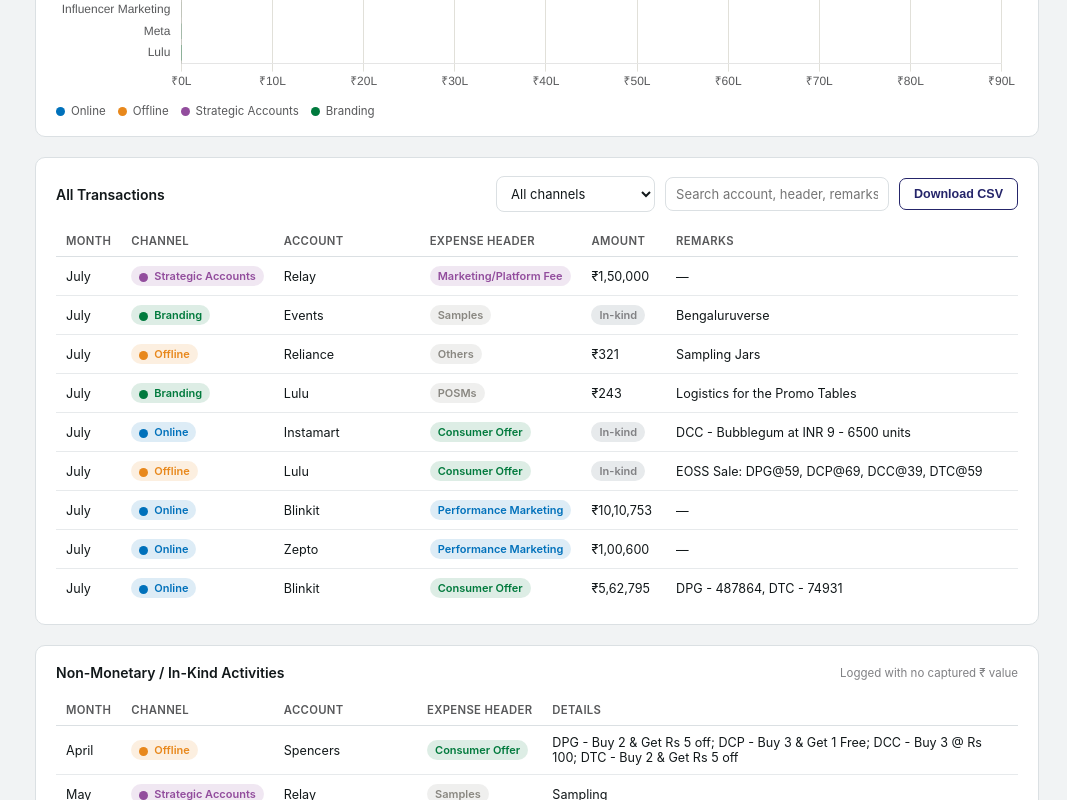
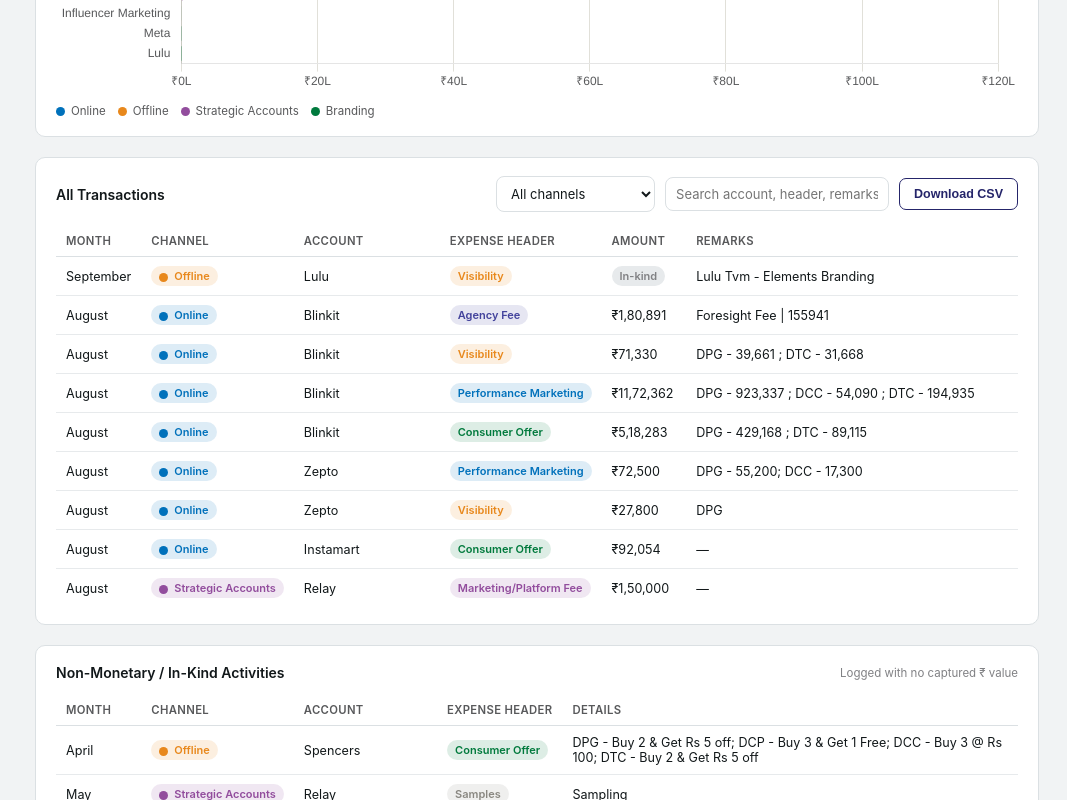
Before and after one commit to Nitish-Dobra/dobra-marketing-dashboard, a plain HTML site: page index.html in a window 1280 px wide. Shown: the part 2000-2800 px from the top of the page, without its empty margins (213-1280 px from the left). Drawn offline with Linux system fonts and the light colour scheme.

Commit message:
Marketing investment dashboard refresh

```diff
--- a/index.html
+++ b/index.html
@@ -356,7 +356,7 @@ const DATA = {
    "header": "Marketing/Platform Fee",
    "amount": 150000.0,
    "monetary": true,
-   "remarks": null
+   "remarks": "exclusive of GST = 18% (i.e. 27000)"
   },
   {
    "month": "April",
@@ -446,7 +446,17 @@ const DATA = {
    "header": "Agency Fee",
    "amount": 146350.8,
    "monetary": true,
-   "remarks": "Foresight Fee"
+   "remarks": "Foresight Fee "
+  },
+  {
+   "month": "April",
+   "monthNum": 4,
+   "channel": "Online",
+   "account": "Instamart",
+   "header": "Consumer Offer",
+   "amount": 5676.0,
+   "monetary": true,
+   "remarks": null
   },
   {
    "month": "May",
@@ -726,7 +736,7 @@ const DATA = {
    "header": "Agency Fee",
    "amount": 157191.8,
    "monetary": true,
-   "remarks": "Foresight Fee"
+   "remarks": "Foresight Fee | 135510 "
   },
   {
    "month": "June",
@@ -916,7 +926,17 @@ const DATA = {
    "header": "Agency Fee",
    "amount": 228345,
    "monetary": true,
-   "remarks": "Foresight Fee"
+   "remarks": "Foresight Fee | 196848"
+  },
+  {
+   "month": "June",
+   "monthNum": 6,
+   "channel": "Online",
+   "account": "Instamart",
+   "header": "Consumer Offer",
+   "amount": 14908.0,
+   "monetary": true,
+   "remarks": null
   },
   {
    "month": "July",
@@ -976,7 +996,7 @@ const DATA = {
    "header": "Consumer Offer",
    "amount": 0,
    "monetary": false,
-   "remarks": "EOSS Sale: DPG@59, DCP@69, DCC@39, DTC@59"
+   "remarks": "EOSS Sale from 8th July : DPG@59, DCP@69, DCC@39, DTC@59"
   },
   {
    "month": "July",
@@ -1012,6 +1032,16 @@ const DATA = {
    "month": "July",
    "monthNum": 7,
    "channel": "Strategic Accounts",
+   "account": "TFS",
+   "header": "Marketing/Platform Fee",
+   "amount": 225000.0,
+   "monetary": true,
+   "remarks": null
+  },
+  {
+   "month": "July",
+   "monthNum": 7,
+   "channel": "Strategic Accounts",
    "account": "Corporate Distributor",
    "header": "Manpower - Subsidy",
    "amount": 10000.0,
@@ -1054,29 +1084,9 @@ const DATA = {
    "channel": "Online",
    "account": "Blinkit",
    "header": "Agency Fee",
-   "amount": 85941.0,
-   "monetary": true,
-   "remarks": "Foresight Fee"
-  },
-  {
-   "month": "June",
-   "monthNum": 6,
-   "channel": "Online",
-   "account": "Instamart",
-   "header": "Consumer Offer",
-   "amount": 14908.0,
-   "monetary": true,
-   "remarks": null
-  },
-  {
-   "month": "April",
-   "monthNum": 4,
-   "channel": "Online",
-   "account": "Instamart",
-   "header": "Consumer Offer",
-   "amount": 5676.0,
-   "monetary": true,
-   "remarks": null
+   "amount": 197037.0,
+   "monetary": true,
+   "remarks": "Foresight Fee | 169859"
   },
   {
    "month": "July",
@@ -1084,9 +1094,9 @@ const DATA = {
    "channel": "Offline",
    "account": "Lulu",
    "header": "Promoter",
-   "amount": 24000.0,
-   "monetary": true,
-   "remarks": "BLR (in hand) 0 CTC - 27900"
+   "amount": 27900.0,
+   "monetary": true,
+   "remarks": "BLR (in hand - 24000)"
   },
   {
    "month": "July",
@@ -1097,6 +1107,196 @@ const DATA = {
    "amount": 23573.0,
    "monetary": true,
    "remarks": "CTC (in hand = 17000)"
+  },
+  {
+   "month": "August",
+   "monthNum": 8,
+   "channel": "Online",
+   "account": "Blinkit",
+   "header": "Agency Fee",
+   "amount": 180891.0,
+   "monetary": true,
+   "remarks": "Foresight Fee | 155941"
+  },
+  {
+   "month": "August",
+   "monthNum": 8,
+   "channel": "Online",
+   "account": "Blinkit",
+   "header": "Visibility",
+   "amount": 71330.0,
+   "monetary": true,
+   "remarks": "DPG - 39,661 ;  DTC - 31,668"
+  },
+  {
+   "month": "August",
+   "monthNum": 8,
+   "channel": "Online",
+   "account": "Blinkit",
+   "header": "Performance Marketing",
+   "amount": 1172362.0,
+   "monetary": true,
+   "remarks": "DPG - 923,337 ; DCC - 54,090 ; DTC - 194,935"
+  },
+  {
+   "month": "August",
+   "monthNum": 8,
+   "channel": "Online",
+   "account": "Blinkit",
+   "header": "Consumer Offer",
+   "amount": 518283.0,
+   "monetary": true,
+   "remarks": "DPG - 429,168 ; DTC - 89,115"
+  },
+  {
+   "month": "August",
+   "monthNum": 8,
+   "channel": "Online",
+   "account": "Zepto",
+   "header": "Performance Marketing",
+   "amount": 72500.0,
+   "monetary": true,
+   "remarks": "DPG - 55,200; DCC - 17,300"
+  },
+  {
+   "month": "August",
+   "monthNum": 8,
+   "channel": "Online",
+   "account": "Zepto",
+   "header": "Visibility",
+   "amount": 27800,
+   "monetary": true,
+   "remarks": "DPG"
+  },
+  {
+   "month": "August",
+   "monthNum": 8,
+   "channel": "Online",
+   "account": "Instamart",
+   "header": "Consumer Offer",
+   "amount": 92053.79,
+   "monetary": true,
+   "remarks": null
+  },
+  {
+   "month": "August",
+   "monthNum": 8,
+   "channel": "Strategic Accounts",
+   "account": "Relay",
+   "header": "Marketing/Platform Fee",
+   "amount": 150000.0,
+   "monetary": true,
+   "remarks": null
+  },
+  {
+   "month": "August",
+   "monthNum": 8,
+   "channel": "Strategic Accounts",
+   "account": "Relay",
+   "header": "Promoter",
+   "amount": 0,
+   "monetary": false,
+   "remarks": null
+  },
+  {
+   "month": "August",
+   "monthNum": 8,
+   "channel": "Strategic Accounts",
+   "account": "Corporate Distributor",
+   "header": "Manpower - Subsidy",
+   "amount": 10000.0,
+   "monetary": true,
+   "remarks": "Rudra1"
+  },
+  {
+   "month": "August",
+   "monthNum": 8,
+   "channel": "Strategic Accounts",
+   "account": "Corporate Distributor",
+   "header": "Manpower - Subsidy",
+   "amount": 10000.0,
+   "monetary": true,
+   "remarks": "Polluxx"
+  },
+  {
+   "month": "August",
+   "monthNum": 8,
+   "channel": "Strategic Accounts",
+   "account": "Corporate Distributor",
+   "header": "Manpower - Subsidy",
+   "amount": 10000.0,
+   "monetary": true,
+   "remarks": "Supreme Distributor"
+  },
+  {
+   "month": "August",
+   "monthNum": 8,
+   "channel": "Strategic Accounts",
+   "account": "TFS",
+   "header": "Marketing/Platform Fee",
+   "amount": 225000.0,
+   "monetary": true,
+   "remarks": null
+  },
+  {
+   "month": "August",
+   "monthNum": 8,
+   "channel": "Branding",
+   "account": "Gifting",
+   "header": "Events",
+   "amount": 35000.0,
+   "monetary": true,
+   "remarks": "Gifts World - Event Fee +GST"
+  },
+  {
+   "month": "August",
+   "monthNum": 8,
+   "channel": "Offline",
+   "account": "Lulu",
+   "header": "Visibility",
+   "amount": 30000.0,
+   "monetary": true,
+   "remarks": "Lulu Falcon City Wings"
+  },
+  {
+   "month": "August",
+   "monthNum": 8,
+   "channel": "Offline",
+   "account": "Lulu",
+   "header": "Visibility",
+   "amount": 30000.0,
+   "monetary": true,
+   "remarks": "Lulu VR Mall Wings"
+  },
+  {
+   "month": "August",
+   "monthNum": 8,
+   "channel": "Offline",
+   "account": "Lulu",
+   "header": "Promoter",
+   "amount": 27900.0,
+   "monetary": true,
+   "remarks": "BLR (in hand - 24000)"
+  },
+  {
+   "month": "August",
+   "monthNum": 8,
+   "channel": "Offline",
+   "account": "Namdhari's",
+   "header": "Consumer Offer",
+   "amount": 0,
+   "monetary": false,
+   "remarks": "DCC: Buy 3 @99; DTC @59"
+  },
+  {
+   "month": "September",
+   "monthNum": 9,
+   "channel": "Offline",
+   "account": "Lulu",
+   "header": "Visibility",
+   "amount": 0,
+   "monetary": false,
+   "remarks": "Lulu Tvm - Elements Branding"
   }
  ],
  "budgets": {
@@ -1173,7 +1373,9 @@ const DATA = {
   "April",
   "May",
   "June",
-  "July"
+  "July",
+  "August",
+  "September"
  ],
  "sourceFile": "Marketing Budget Summary FY 2026-27- FINAL.xlsx",
  "sourceSheet": "Expense Log"
```
